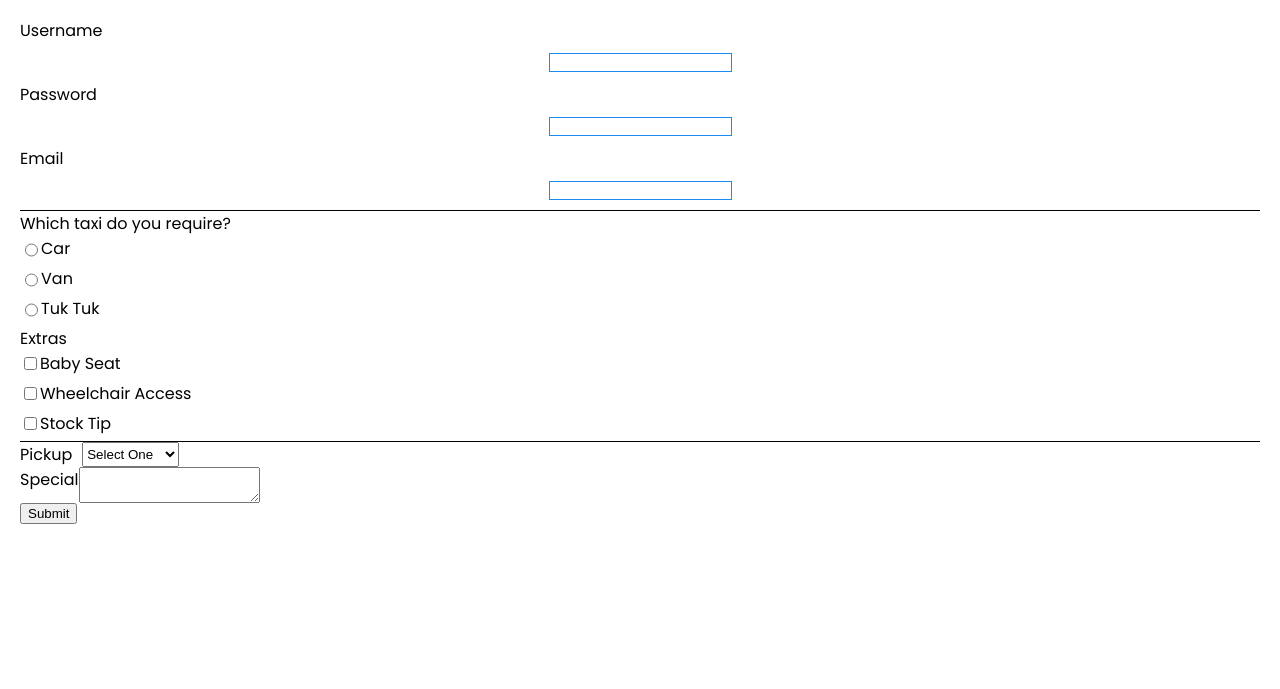
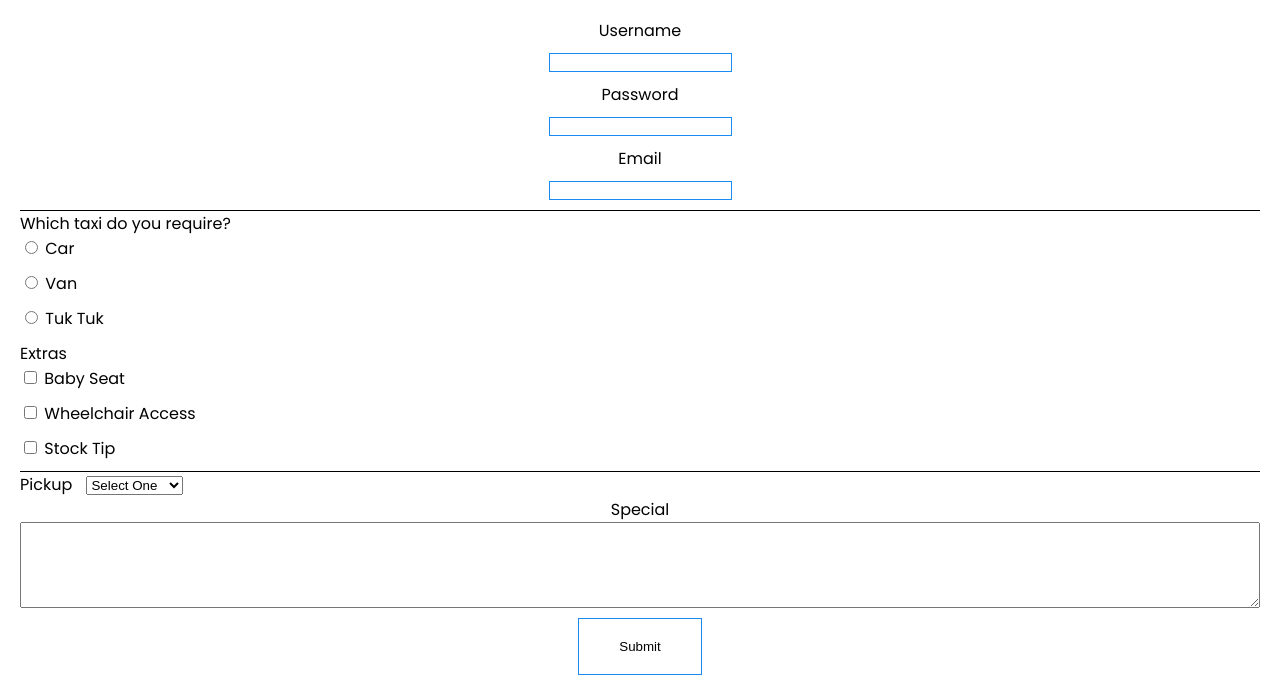
Before and after one commit to farrell-dan/concordia-css-P2, a plain HTML site: page workshop/exercise-08/index.html in a window 1280 px wide. Shown: the part 51-740 px from the top of the page. Drawn offline with Linux system fonts and the light colour scheme.

Commit message:
Exercise 8

```diff
--- a/workshop/exercise-08/style.css
+++ b/workshop/exercise-08/style.css
@@ -1,6 +1,6 @@
 body {
   margin: 0;
-  font-family: Poppins, sans-serif;
+  font-family: "Poppins" , sans-serif;
 }
 
 .header {
@@ -13,16 +13,16 @@ body {
   margin: 0 20px;
 }
 
-
 .radio-label,
 .checkbox-label {
-  justify-content: left;
-  padding-bottom: 5px;
+  display: inline-block;
+  padding-bottom: 10px;
 }
 
 label {
-  display: inline-flex;
-  justify-content: center;
+  display: flex;
+  flex-direction: column;
+  align-items: center;
 }
 .text-field {
   display: flex;
@@ -36,7 +36,7 @@ label {
 }
 
 .section > label {
-  justify-content: left;
+  display: inline-block;
 }
 
 select {
@@ -45,13 +45,21 @@ select {
 
 textarea {
   display: block;
-
-
   width: 100%;
+  line-height: 3;
 }
 
 .form-button {
+  display: flex;
+  flex-direction: column;
+  align-items: center;
+  margin: 10px auto;
+  padding: 20px 40px;
+  background-color: white;
+  border: 1px #1b8af1 solid;
 }
 
 .form-button:hover {
+  color: white;
+  background-color:  #1b8af1;
 }
```
